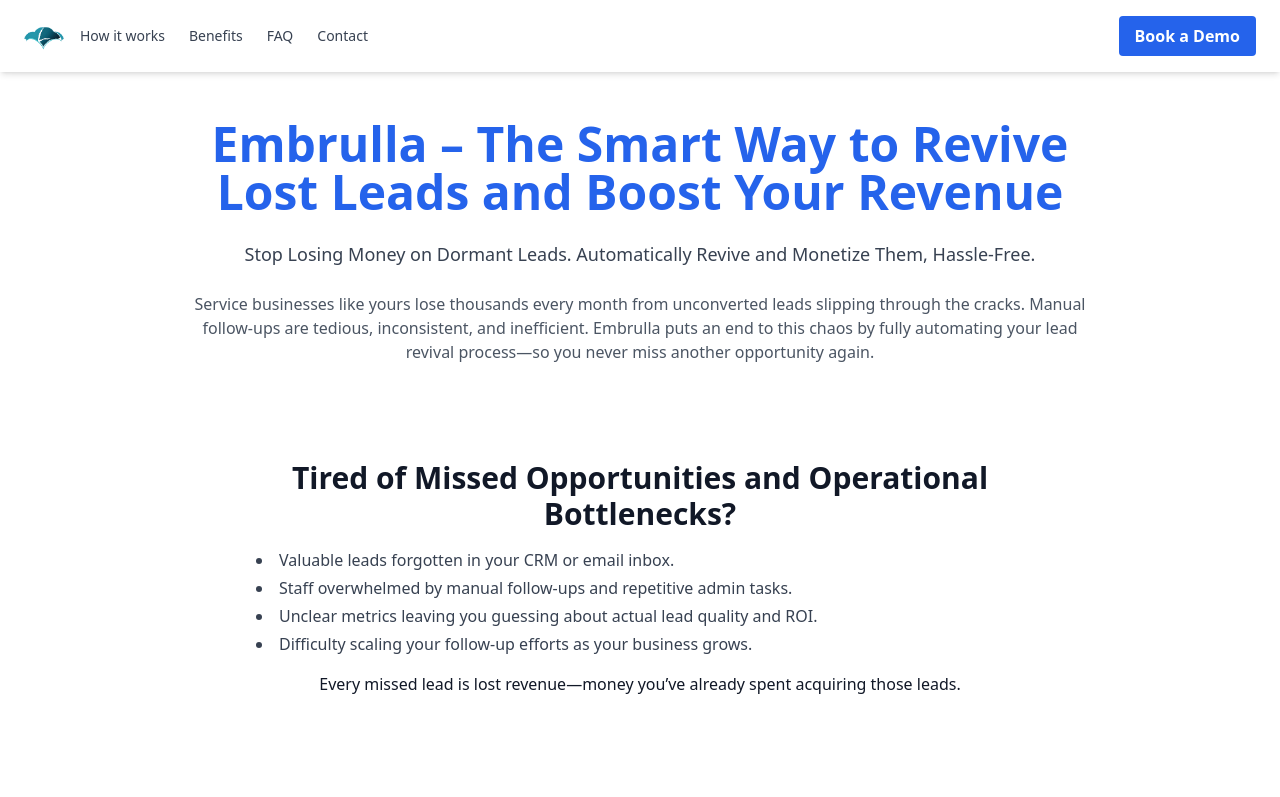
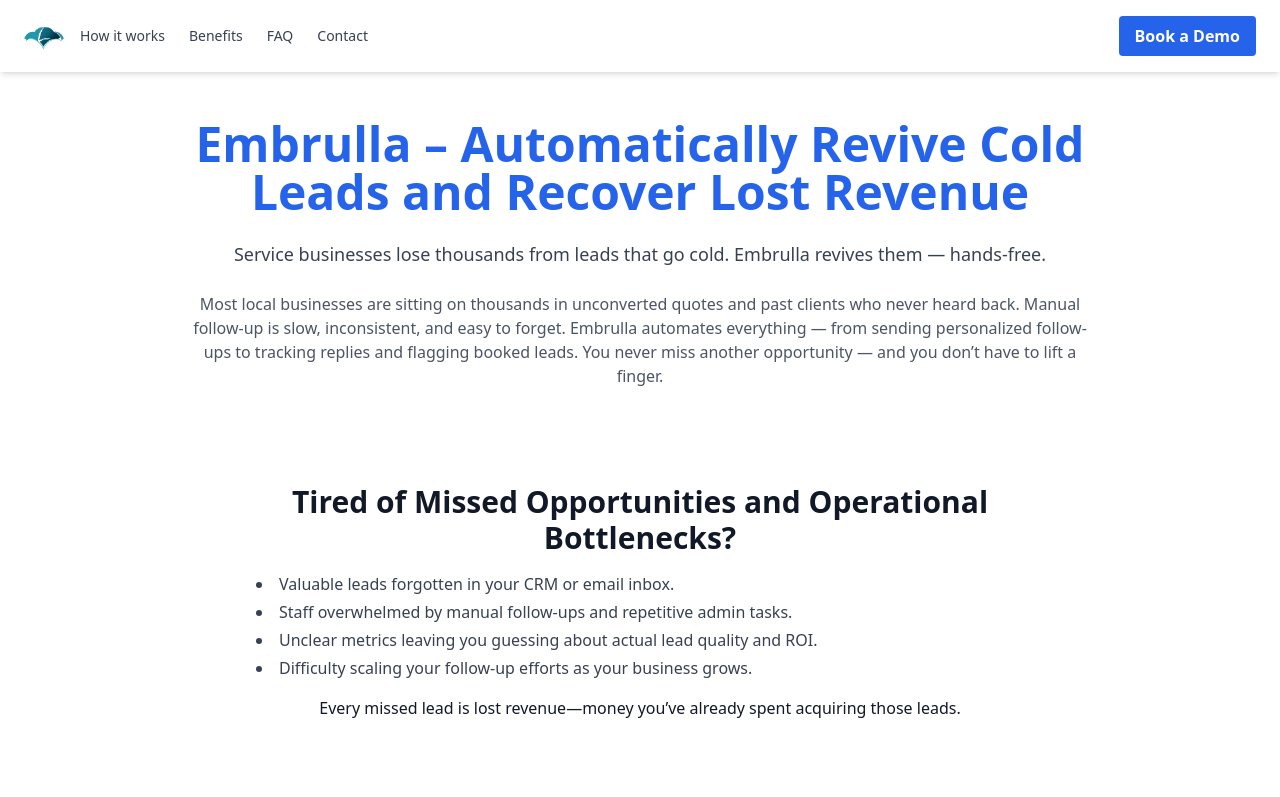
Before and after one commit to Tylersdoiron/v6, a React (Vite) app: page / in a window 1280 px wide. Shown: the top 797 px of the page. Built offline with nearby package versions, Linux system fonts and the light colour scheme.

Commit message:
Update EmbrullaLandingPage.tsx

```diff
--- a/src/EmbrullaLandingPage.tsx
+++ b/src/EmbrullaLandingPage.tsx
@@ -26,13 +26,13 @@
       <main className="p-6 md:p-12 space-y-24">
         <motion.section id="hero" className="text-center max-w-4xl mx-auto space-y-6" initial={{ opacity: 0, y: -20 }} animate={{ opacity: 1, y: 0 }} transition={{ duration: 0.6 }}>
           <h1 className="text-5xl font-bold text-blue-600 font-heading">
-            Embrulla – The Smart Way to Revive Lost Leads and Boost Your Revenue
+            Embrulla – Automatically Revive Cold Leads and Recover Lost Revenue
           </h1>
           <p className="text-lg text-gray-700">
-            Stop Losing Money on Dormant Leads. Automatically Revive and Monetize Them, Hassle-Free.
+            Service businesses lose thousands from leads that go cold. Embrulla revives them — hands-free.
           </p>
           <p className="text-md text-gray-600">
-            Service businesses like yours lose thousands every month from unconverted leads slipping through the cracks. Manual follow-ups are tedious, inconsistent, and inefficient. Embrulla puts an end to this chaos by fully automating your lead revival process—so you never miss another opportunity again.
+            Most local businesses are sitting on thousands in unconverted quotes and past clients who never heard back. Manual follow-up is slow, inconsistent, and easy to forget. Embrulla automates everything — from sending personalized follow-ups to tracking replies and flagging booked leads. You never miss another opportunity — and you don’t have to lift a finger.
           </p>
         </motion.section>
 
```
